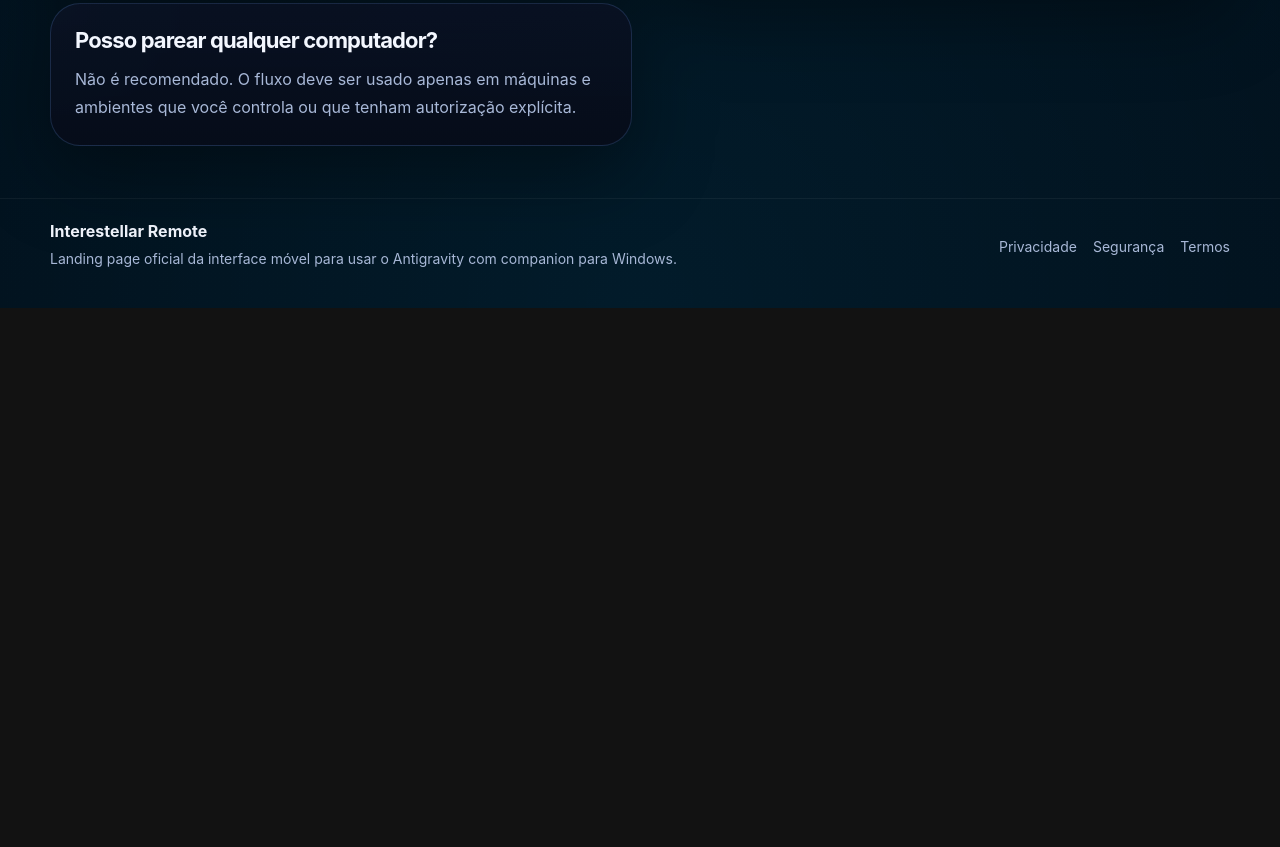
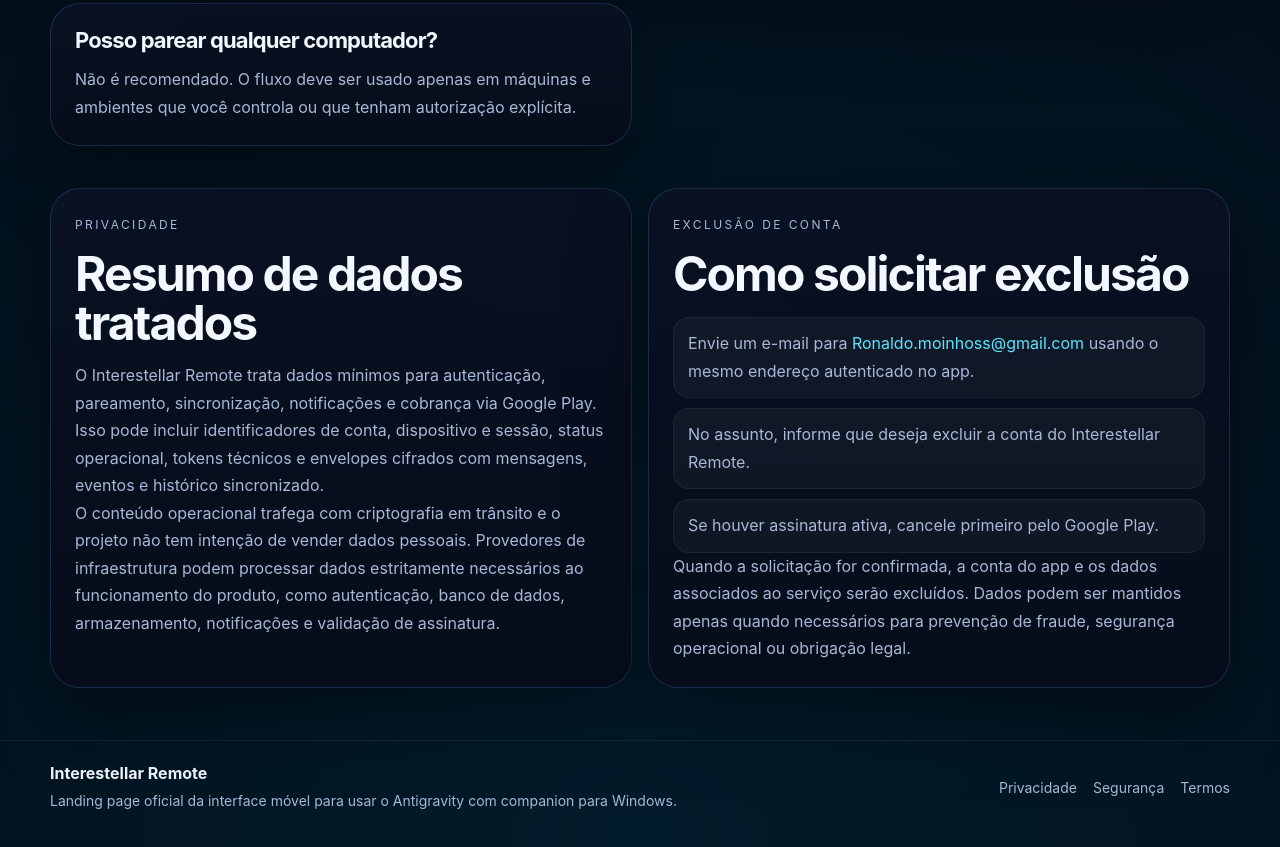
Before and after one commit to interestellarremote/interestellarremote.github.io, a plain HTML site: page index.html in a window 1280 px wide. Shown: the part 4487-5334 px from the top of the page. Before the commit the page ends 4795 px from the top, so only its background shows below. Drawn offline with Linux system fonts and the light colour scheme.

Commit message:
Add privacy and account deletion section to landing page

```diff
--- a/index.html
+++ b/index.html
@@ -309,6 +309,42 @@
         </div>
       </div>
     </section>
+
+    <section class="section" id="privacy-account-deletion">
+      <div class="container security-grid">
+        <article class="card security-card">
+          <p class="eyebrow">Privacidade</p>
+          <h2>Resumo de dados tratados</h2>
+          <p>
+            O Interestellar Remote trata dados mínimos para autenticação, pareamento, sincronização,
+            notificações e cobrança via Google Play. Isso pode incluir identificadores de conta,
+            dispositivo e sessão, status operacional, tokens técnicos e envelopes cifrados com
+            mensagens, eventos e histórico sincronizado.
+          </p>
+          <p>
+            O conteúdo operacional trafega com criptografia em trânsito e o projeto não tem intenção
+            de vender dados pessoais. Provedores de infraestrutura podem processar dados estritamente
+            necessários ao funcionamento do produto, como autenticação, banco de dados, armazenamento,
+            notificações e validação de assinatura.
+          </p>
+        </article>
+
+        <article class="card security-card">
+          <p class="eyebrow">Exclusão de conta</p>
+          <h2>Como solicitar exclusão</h2>
+          <ol class="policy-list">
+            <li>Envie um e-mail para <a href="mailto:Ronaldo.moinhoss@gmail.com">Ronaldo.moinhoss@gmail.com</a> usando o mesmo endereço autenticado no app.</li>
+            <li>No assunto, informe que deseja excluir a conta do Interestellar Remote.</li>
+            <li>Se houver assinatura ativa, cancele primeiro pelo Google Play.</li>
+          </ol>
+          <p>
+            Quando a solicitação for confirmada, a conta do app e os dados associados ao serviço serão
+            excluídos. Dados podem ser mantidos apenas quando necessários para prevenção de fraude,
+            segurança operacional ou obrigação legal.
+          </p>
+        </article>
+      </div>
+    </section>
   </main>
 
   <footer class="site-footer">
```
Also changed, not shown: site/index.html (+36 -0 lines).
